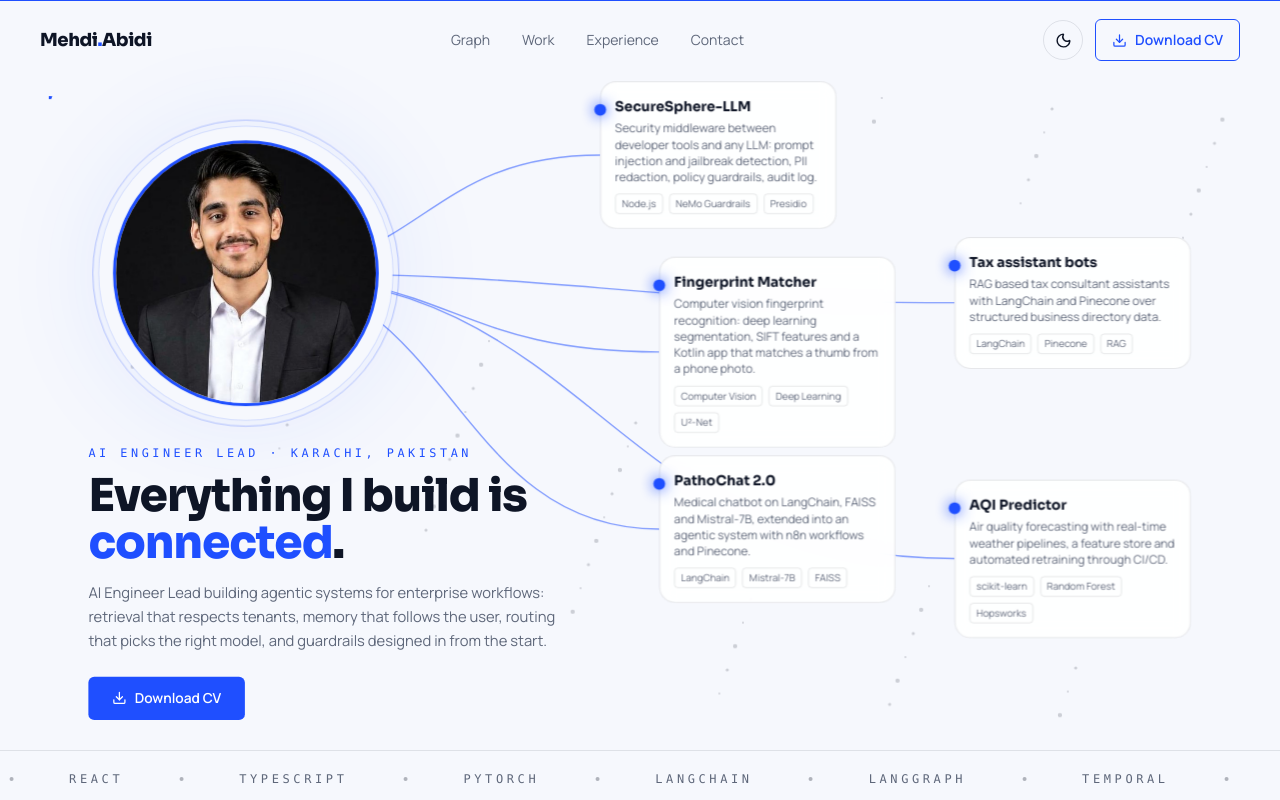
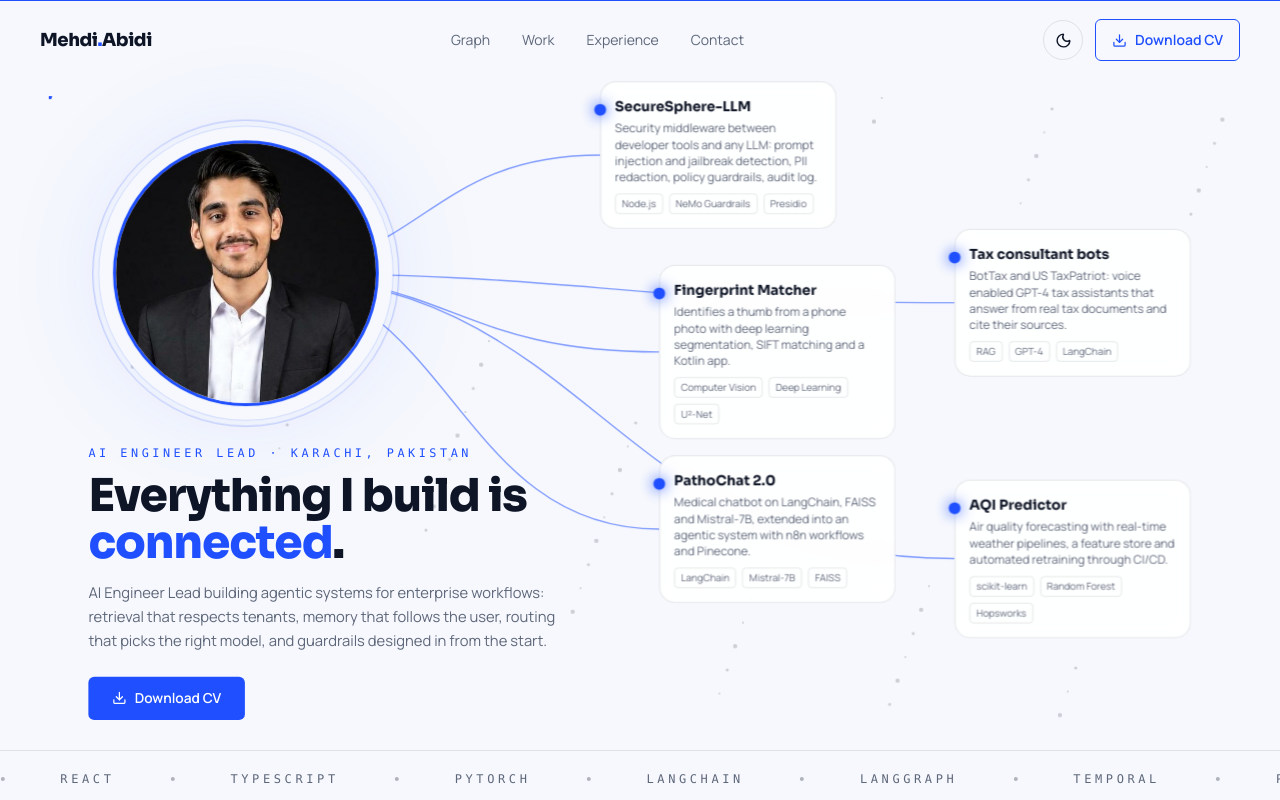
Before and after one commit to Mehdi-Abidi/My_Portfolio, a Next.js app: page / in a window 1280 px wide. Shown: the top 800 px of the page. Built offline with nearby package versions, Linux system fonts and the light colour scheme.

Commit message:
Rewrite the tax bots entry as Tax consultant bots covering BotTax and US TaxPatriot.

```diff
--- a/src/data/site.ts
+++ b/src/data/site.ts
@@ -103,7 +103,7 @@ export const projects: Project[] = [
   {
     slug: "fingerprint",
     name: "Fingerprint Matcher",
-    short: "Computer vision fingerprint recognition: deep learning segmentation, SIFT features and a Kotlin app that matches a thumb from a phone photo.",
+    short: "Identifies a thumb from a phone photo with deep learning segmentation, SIFT matching and a Kotlin app.",
     long: "A biometric system that identifies a person from an ordinary phone photo of their thumb, no scanner needed. Built for a Deep Learning for Perception course, it pairs a deep learning segmentation model that isolates the finger with classical computer vision that reads the ridge pattern, so matching stays fast, explainable and robust to the angle and distance of each capture.",
     tags: ["Computer Vision", "Deep Learning", "U²-Net", "OpenCV", "SIFT", "Flask", "PostgreSQL", "Kotlin"],
     links: [
@@ -160,11 +160,34 @@ export const projects: Project[] = [
   },
   {
     slug: "tax",
-    name: "Tax assistant bots",
-    short: "RAG based tax consultant assistants with LangChain and Pinecone over structured business directory data.",
-    long: "Generative AI assistants for tax questions, built on RAG with LangChain and Pinecone and backed by automated data pipelines covering thousands of business directories. Two iterations: a US tax assistant and a general tax bot.",
-    tags: ["LangChain", "Pinecone", "RAG", "Python"],
-    github: "https://github.com/Mehdi-Abidi/UsTaxPatriot",
+    name: "Tax consultant bots",
+    short: "BotTax and US TaxPatriot: voice enabled GPT-4 tax assistants that answer from real tax documents and cite their sources.",
+    long: "Two AI tax consultants that answer questions by text or voice, grounded in real tax documents rather than the model's memory. BotTax answers general federal income tax questions; US TaxPatriot specialises in IRS rules for individuals and businesses. Both show the documents and pages behind every answer.",
+    tags: ["RAG", "GPT-4", "LangChain", "Pinecone", "OpenAI Embeddings", "Speech Recognition", "Streamlit"],
+    links: [
+      { label: "BotTax", href: "https://github.com/Mehdi-Abidi/Bottax" },
+      { label: "US TaxPatriot", href: "https://github.com/Mehdi-Abidi/UsTaxPatriot" },
+    ],
+    parts: [
+      {
+        name: "Retrieval pipeline",
+        text: "Questions are embedded with OpenAI text-embedding-3-large and matched against each bot's own Pinecone index of chunked tax documents. A LangChain RetrievalQA chain hands the closest passages to GPT-4 with a prompt that asks for the direct answer, its tax implications, practical steps and the right disclaimers.",
+      },
+      {
+        name: "Voice and interface",
+        text: "Questions can be recorded in the browser and transcribed with Google speech recognition, with an offline Sphinx fallback. Answers render as chat, with sources listed by document and page. BotTax ships dark and light themes.",
+      },
+      {
+        name: "From local to cloud",
+        text: "BotTax began fully local, on FAISS with MiniLM sentence embeddings, then moved to Pinecone and OpenAI embeddings to scale. US TaxPatriot reused that pipeline with an IRS focused knowledge base.",
+      },
+    ],
+    shots: [
+      { src: "/projects/tax/bottax-dark.jpg", caption: "BotTax, live, in its dark theme with voice and text input", w: 1600, h: 1316 },
+      { src: "/projects/tax/bottax-light.jpg", caption: "BotTax in its light theme", w: 1600, h: 1316 },
+      { src: "/projects/tax/ustaxpatriot.jpg", caption: "US TaxPatriot, live, the IRS focused assistant", w: 1600, h: 1188 },
+      { src: "/projects/tax/pipeline.jpg", caption: "How both bots answer: one retrieval pipeline over two knowledge bases", w: 1600, h: 618 },
+    ],
     x: 920,
     y: 210,
   },
```
